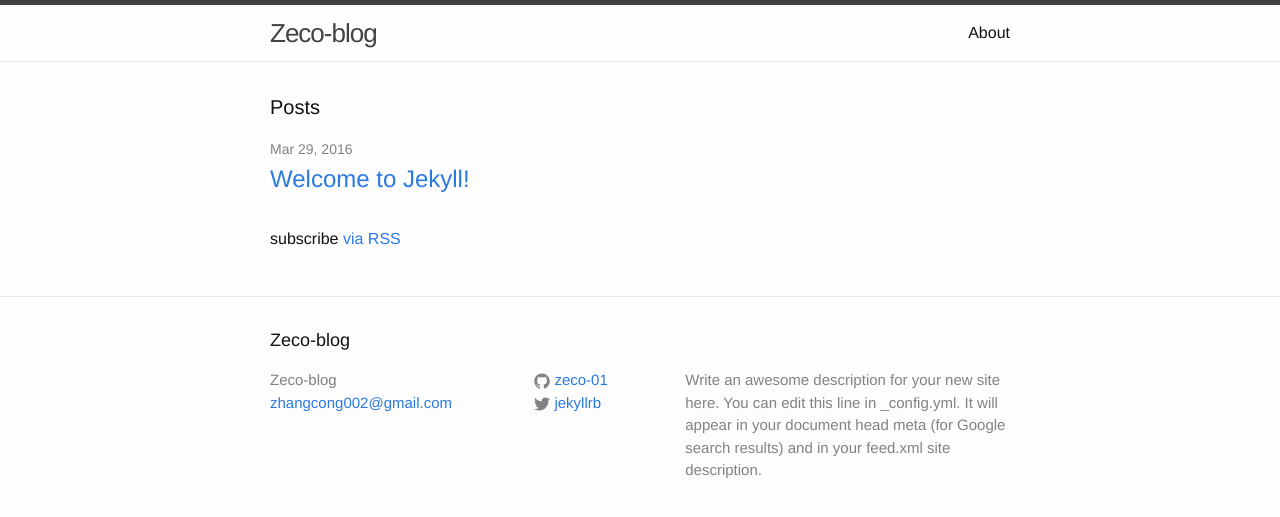
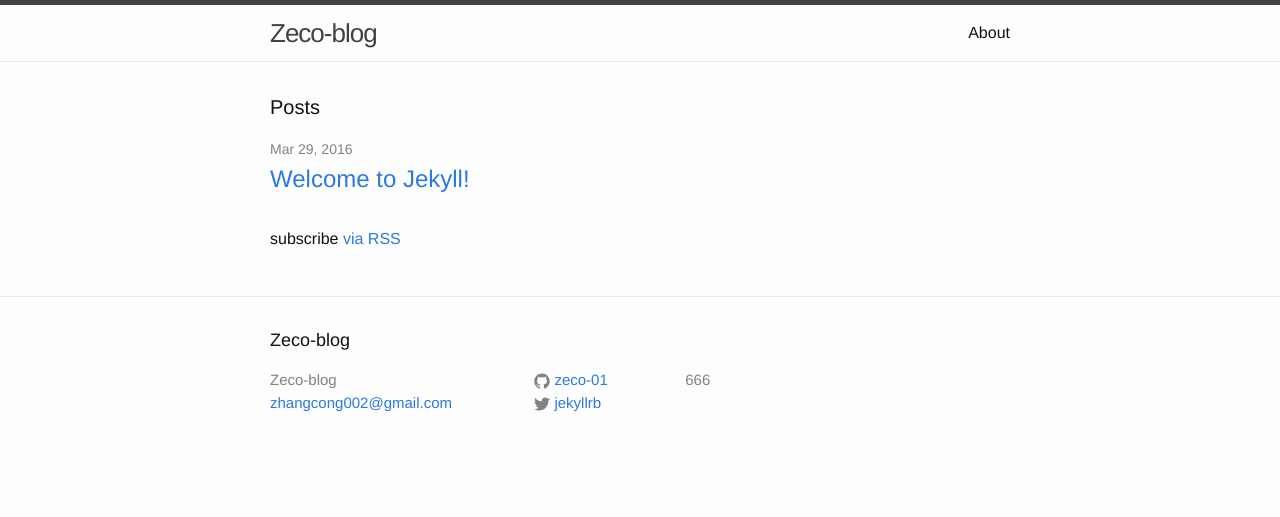
Before and after one commit to Zeco-01/Zeco-01.github.io, a Jekyll site: the page built from index.html, in a window 1280 px wide. Shown: the top 517 px of the page. Built offline with Jekyll 4.4.1, drawn with Linux system fonts in a browser that asks for light colours.

Commit message:
update config

```diff
--- a/_config.yml
+++ b/_config.yml
@@ -9,9 +9,7 @@
 title: Zeco-blog
 email: zhangcong002@gmail.com
 description: > # this means to ignore newlines until "baseurl:"
-  Write an awesome description for your new site here. You can edit this
-  line in _config.yml. It will appear in your document head meta (for
-  Google search results) and in your feed.xml site description.
+  666
 baseurl: "" # the subpath of your site, e.g. /blog
 url: "http://yourdomain.com" # the base hostname & protocol for your site
 twitter_username: jekyllrb
```
